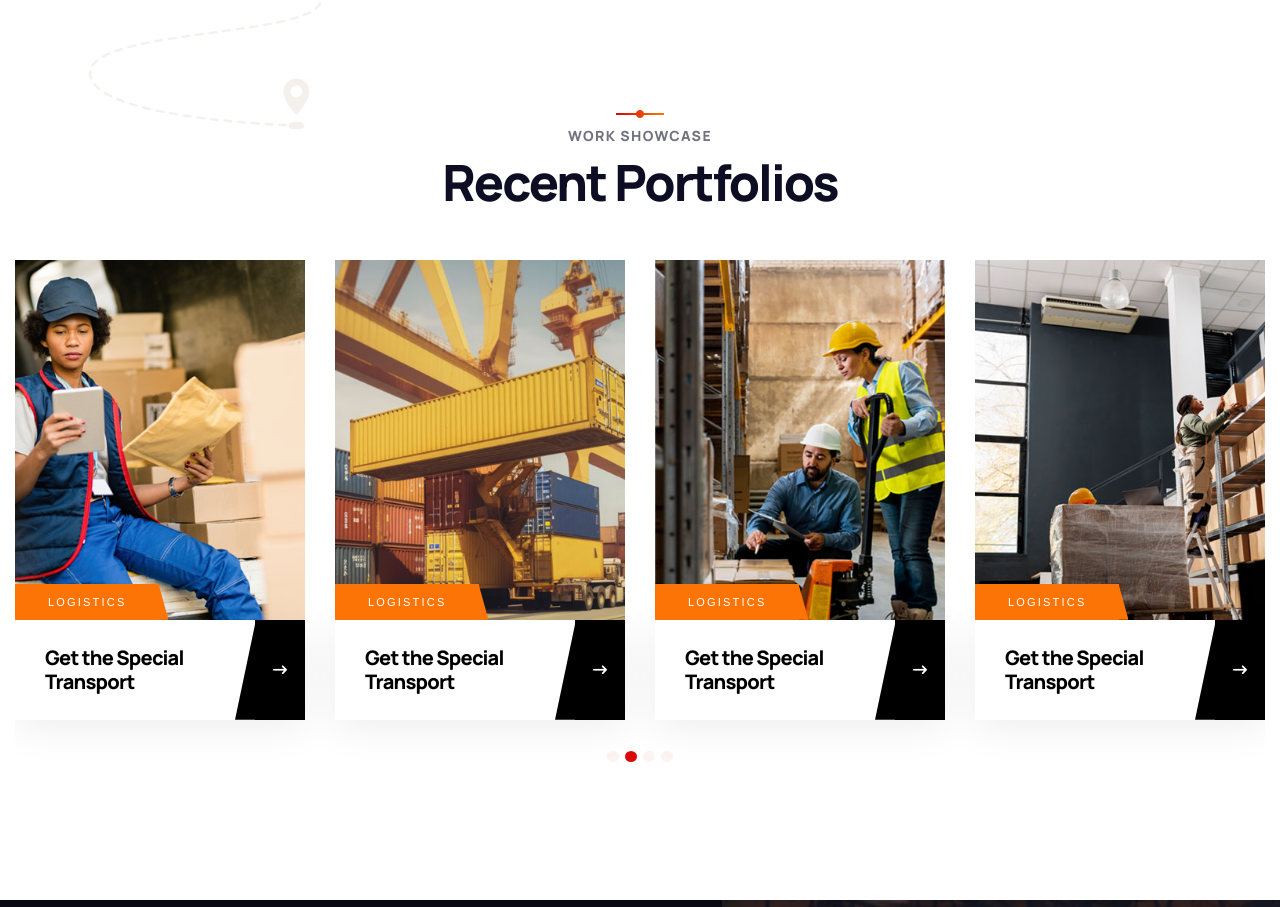
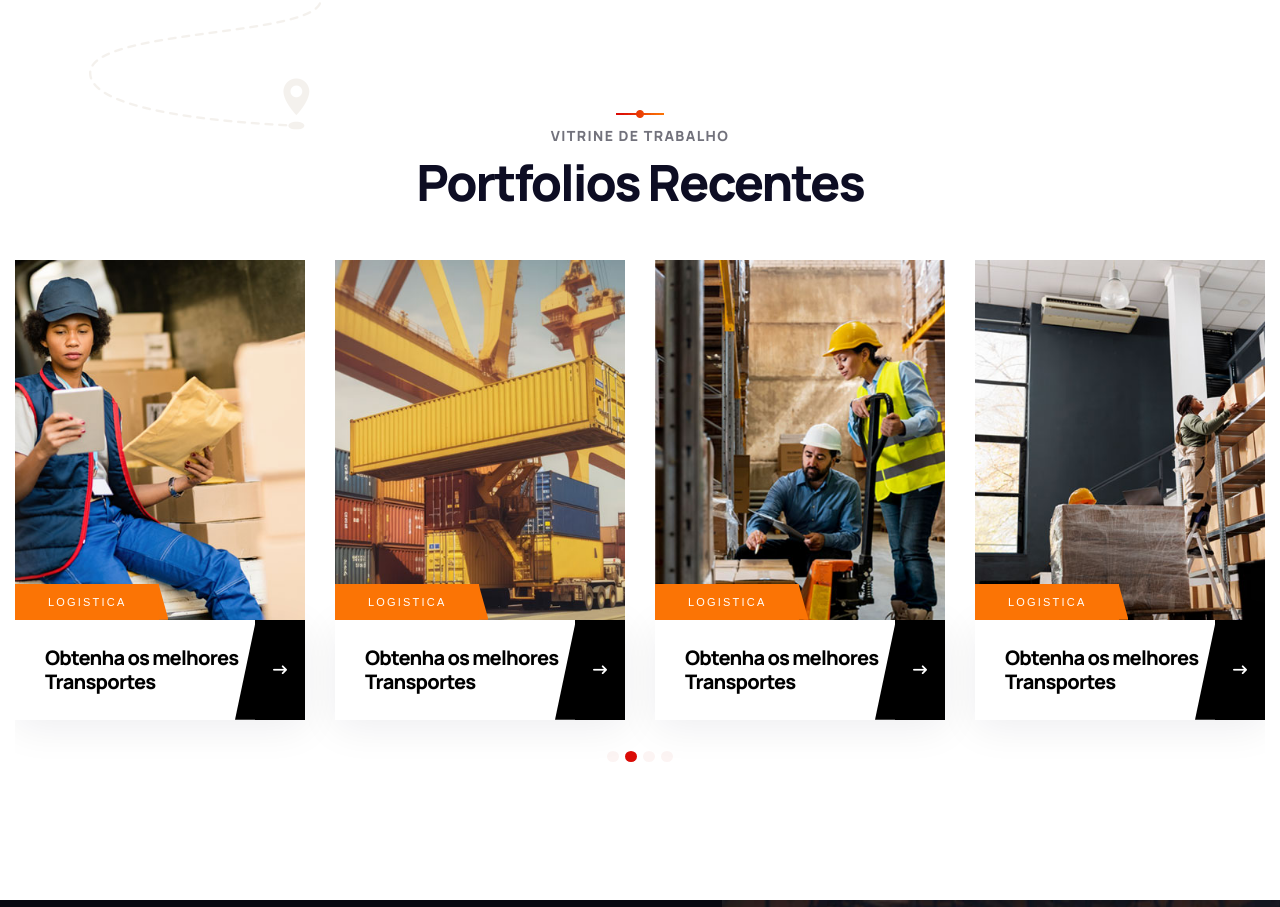
Before and after one commit to SRGLogistica/Next-js-App, a Next.js app: page /index-2 in a window 1280 px wide. Shown: the part 4272-5179 px from the top of the page. Built offline with nearby package versions, Linux system fonts and the light colour scheme.

Commit message:
project2

```diff
--- a/components/sections/Project2.js
+++ b/components/sections/Project2.js
@@ -46,8 +46,8 @@ const Project2 = () => {
 		<section className="project-section-two">
 			<div className="large-container">
 			<div className="sec-title text-center">
-				<span className="sub-title">Work Showcase</span>
-				<h2 className="scrub-each-word text-split">Recent Portfolios</h2>
+				<span className="sub-title">Vitrine de trabalho</span>
+				<h2 className="scrub-each-word text-split">Portfolios Recentes</h2>
 			</div>
 			<div className="carousel-outer">
 					<Swiper {...swiperOptions} className="project-carousel owl-carousel owl-theme default-dots">
@@ -56,8 +56,8 @@ const Project2 = () => {
 								<div className="inner-box overlay-anim-two">
 								<figure className="image"><img src="images/resource/project1-1.jpg" alt="Image"/></figure>
 								<div className="content">
-									<span className="cat">Logistics</span>
-									<h5 className="title">Get the Special <br />Transport</h5>
+									<span className="cat">logistica</span>
+									<h5 className="title">Obtenha os melhores <br />Transportes</h5>
 									<Link href="page-project-details" className="read-more"><i className="fa fa-long-arrow-right"></i></Link>
 								</div>
 								</div>
@@ -68,8 +68,8 @@ const Project2 = () => {
 								<div className="inner-box overlay-anim-two">
 								<figure className="image"><img src="images/resource/project1-2.jpg" alt="Image"/></figure>
 								<div className="content">
-									<span className="cat">Logistics</span>
-									<h5 className="title">Get the Special <br />Transport</h5>
+									<span className="cat">Logistica</span>
+									<h5 className="title">Obtenha os melhores <br />Transportes</h5>
 									<Link href="page-project-details" className="read-more"><i className="fa fa-long-arrow-right"></i></Link>
 								</div>
 								</div>
@@ -80,8 +80,8 @@ const Project2 = () => {
 								<div className="inner-box overlay-anim-two">
 								<figure className="image"><img src="images/resource/project1-3.jpg" alt="Image"/></figure>
 								<div className="content">
-									<span className="cat">Logistics</span>
-									<h5 className="title">Get the Special <br />Transport</h5>
+									<span className="cat">Logistica</span>
+									<h5 className="title">Obtenha os melhores <br />Transportes</h5>
 									<Link href="page-project-details" className="read-more"><i className="fa fa-long-arrow-right"></i></Link>
 								</div>
 								</div>
@@ -92,8 +92,8 @@ const Project2 = () => {
 								<div className="inner-box overlay-anim-two">
 								<figure className="image"><img src="images/resource/project1-4.jpg" alt="Image"/></figure>
 								<div className="content">
-									<span className="cat">Logistics</span>
-									<h5 className="title">Get the Special <br />Transport</h5>
+									<span className="cat">Logistica</span>
+									<h5 className="title">Obtenha os melhores <br />Transportes</h5>
 									<Link href="page-project-details" className="read-more"><i className="fa fa-long-arrow-right"></i></Link>
 								</div>
 								</div>
@@ -104,8 +104,8 @@ const Project2 = () => {
 								<div className="inner-box overlay-anim-two">
 								<figure className="image"><img src="images/resource/project1-1.jpg" alt="Image"/></figure>
 								<div className="content">
-									<span className="cat">Logistics</span>
-									<h5 className="title">Get the Special <br />Transport</h5>
+									<span className="cat">Logistica</span>
+									<h5 className="title">Obtenha os melhores <br />Transportes</h5>
 									<Link href="page-project-details" className="read-more"><i className="fa fa-long-arrow-right"></i></Link>
 								</div>
 								</div>
```
